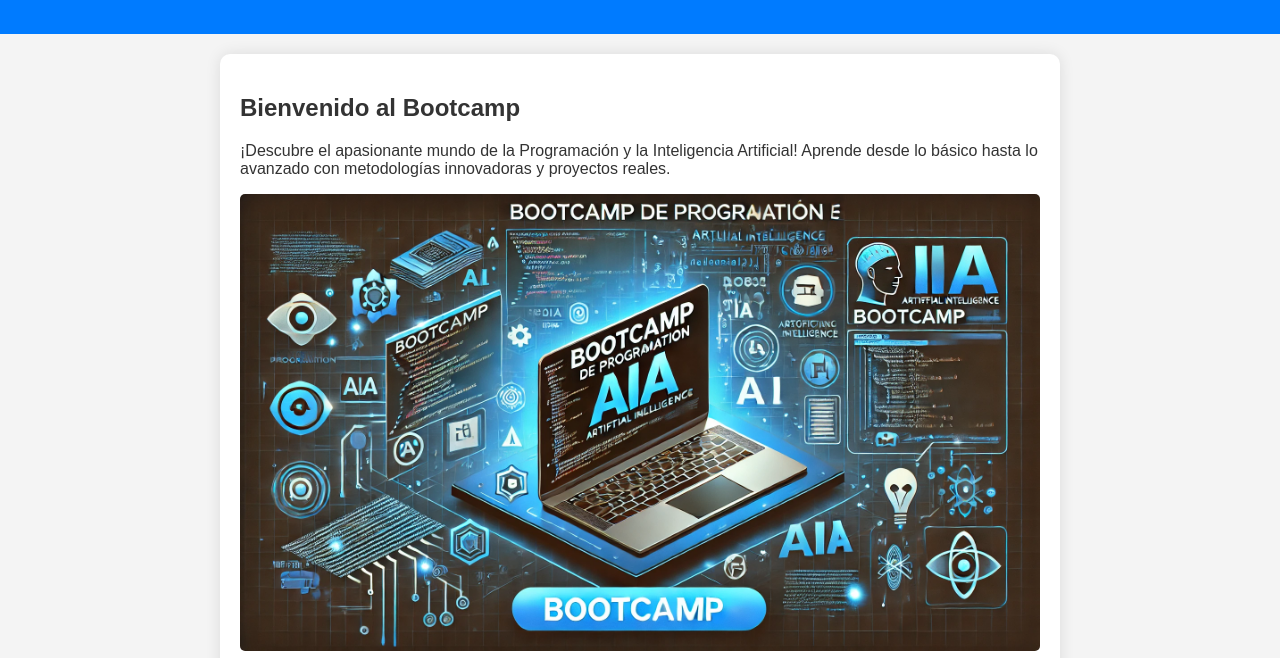
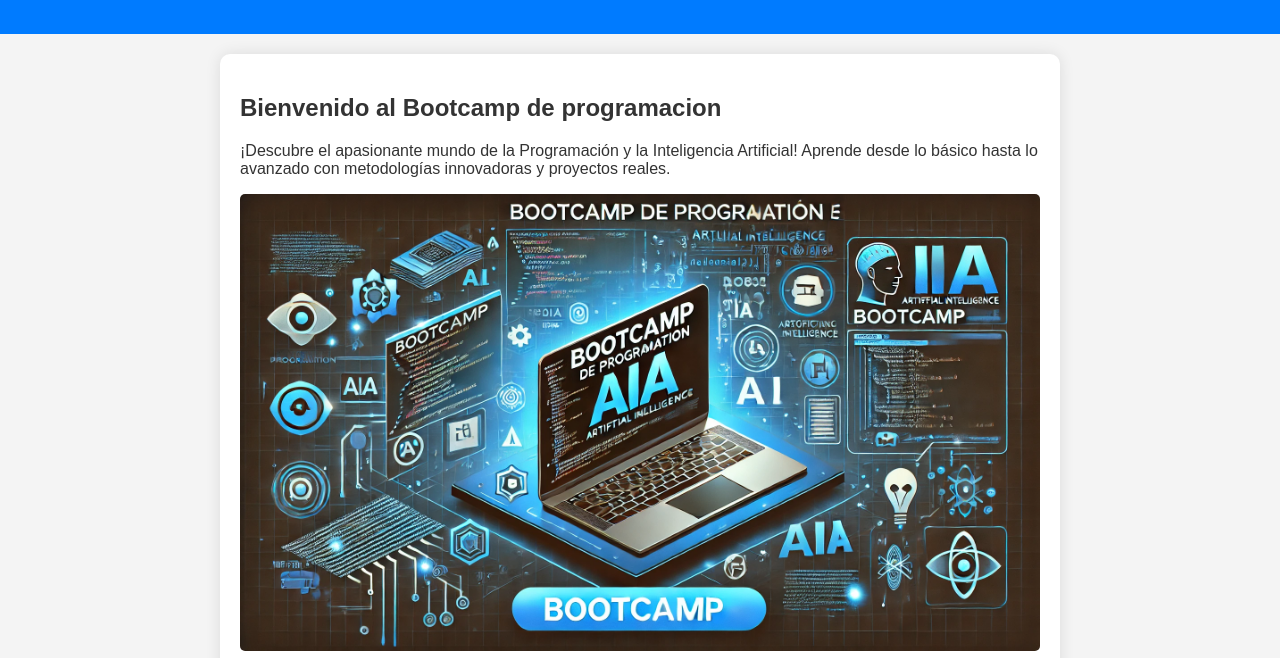
Before and after one commit to Bricer1675/bootcamp-programacion-IA, a plain HTML site: page index.html in a window 1280 px wide. Shown: the part 120-778 px from the top of the page. Drawn offline with Linux system fonts and the light colour scheme.

Commit message:
actualice el subtitulo de la seccion de inicio

```diff
--- a/index.html
+++ b/index.html
@@ -21,7 +21,7 @@
     </header>
 
     <section id="inicio">
-        <h2>Bienvenido al Bootcamp</h2>
+        <h2>Bienvenido al Bootcamp de programacion</h2>
         <p>¡Descubre el apasionante mundo de la Programación y la Inteligencia Artificial! Aprende desde lo básico hasta lo avanzado con metodologías innovadoras y proyectos reales.</p>
         <img src="img/bootcamp-banner.jpg" alt="Banner del Bootcamp">
         <button onclick="window.location.href='#cursos'">Ver Cursos</button>
```
